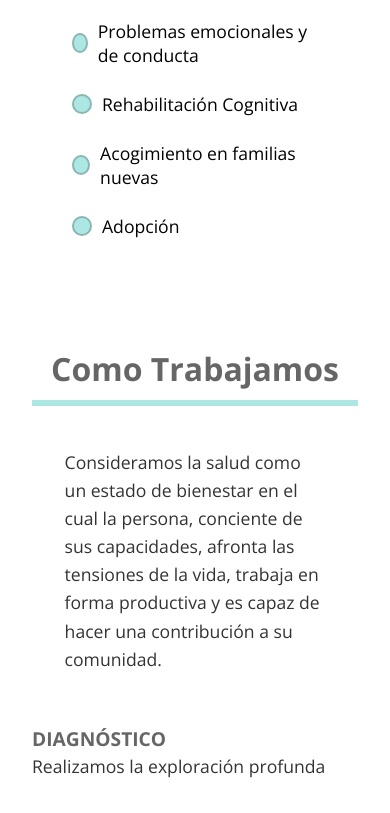
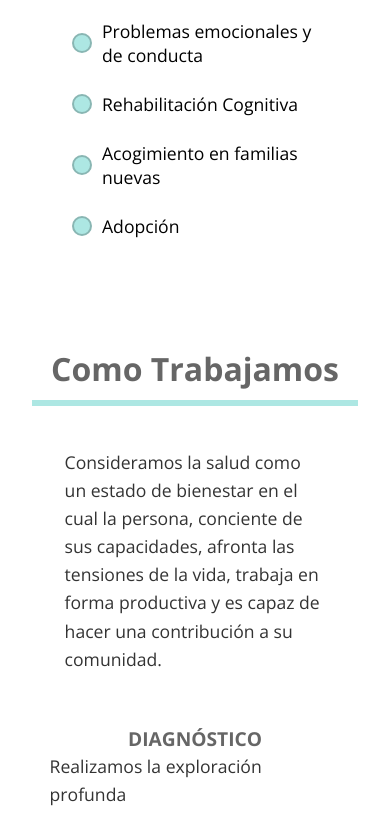
Before and after one commit to pablowbk/castromarin, a website: page index.html in a window 390 px wide. Shown: the part 5010-5823 px from the top of the page. Drawn offline with nearby package versions, Linux system fonts and the light colour scheme.

Commit message:
fix sm screen padding for #work section

```diff
--- a/css/main.css
+++ b/css/main.css
@@ -600,6 +600,7 @@ a {
   .about__desc_p {
     margin: 0;
     padding: 0 1em;
+    font-size: 1  em;
   }
 }
 
@@ -810,7 +811,7 @@ a {
   content:"";
   display: block;
   height: 20px;
-  width: 20px;
+  min-width: 20px;
   margin-right: 10px;
   border-radius: 50%;
   background-color: var(--primary);
@@ -889,6 +890,11 @@ a {
 }
 
 @media (max-width:600px) {
+
+  /* .services .subheader {
+    margin: 0 auto;
+  } */
+
   #work .services__cols {
     grid-template-columns: minmax(260px, 400px);
     justify-items: center;
@@ -899,7 +905,7 @@ a {
   }
 
   #work .services__cols .col_content {
-    margin-bottom: 1em;
+    margin-bottom: 2em;
   }
 
   #work .banner h3 {
@@ -912,6 +918,11 @@ a {
 
   #work .col_content {
     grid-template-columns: 1fr;
+    justify-items: center;
+  }
+
+  #work .col_content p {
+    padding: 0 1em;
   }
 
   .modalidad, .metodos {
```
